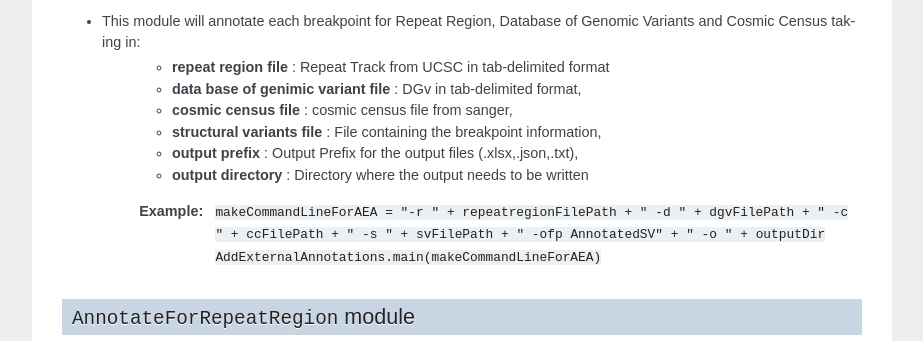
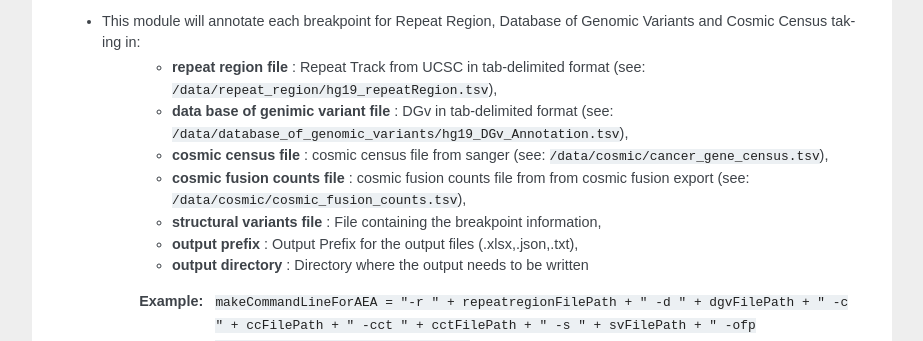
Before and after one commit to rhshah/iAnnotateSV, a Sphinx documentation site: the page built from docs/iAnnotateSV.rst, in a window 1280 px wide and 900 px high, scrolled down 6171 px, cut to the strip 201-542 px from the top of the window. Shown: the whole strip, without its empty margins (198-1121 px from the left). Built offline with Sphinx 7.4.7, drawn with Linux system fonts in a browser that asks for light colours.

Commit message:
Updated Docs

```diff
--- a/docs/iAnnotateSV.rst
+++ b/docs/iAnnotateSV.rst
@@ -272,15 +272,16 @@ Submodules
     :undoc-members:
     :show-inheritance:
 - This module will annotate each breakpoint for Repeat Region, Database of Genomic Variants and Cosmic Census taking in:
-   * **repeat region file** : Repeat Track from UCSC in tab-delimited format
-   * **data base of genimic variant file** : DGv in tab-delimited format,
-   * **cosmic census file** : cosmic census file from sanger,
+   * **repeat region file** : Repeat Track from UCSC in tab-delimited format (see: ``/data/repeat_region/hg19_repeatRegion.tsv``),
+   * **data base of genimic variant file** : DGv in tab-delimited format (see: ``/data/database_of_genomic_variants/hg19_DGv_Annotation.tsv``),
+   * **cosmic census file** : cosmic census file from sanger (see: ``/data/cosmic/cancer_gene_census.tsv``),
+   * **cosmic fusion counts file** : cosmic fusion counts file from from cosmic fusion export (see: ``/data/cosmic/cosmic_fusion_counts.tsv``),
    * **structural variants file** : File containing the breakpoint information,
    * **output prefix** : Output Prefix for the output files (.xlsx,.json,.txt),
    * **output directory** : Directory where the output needs to be written
    :Example:
 
-		``makeCommandLineForAEA = "-r " + repeatregionFilePath + " -d " + dgvFilePath + " -c " + ccFilePath + " -s " + svFilePath + " -ofp AnnotatedSV" + " -o " + outputDir``
+		``makeCommandLineForAEA = "-r " + repeatregionFilePath + " -d " + dgvFilePath + " -c " + ccFilePath + " -cct " + cctFilePath + " -s " + svFilePath + " -ofp AnnotatedSV" + " -o " + outputDir``
 
  		``AddExternalAnnotations.main(makeCommandLineForAEA)``
 
```
Also changed, not shown: README.rst (+6 -5 lines), 10 other files.
